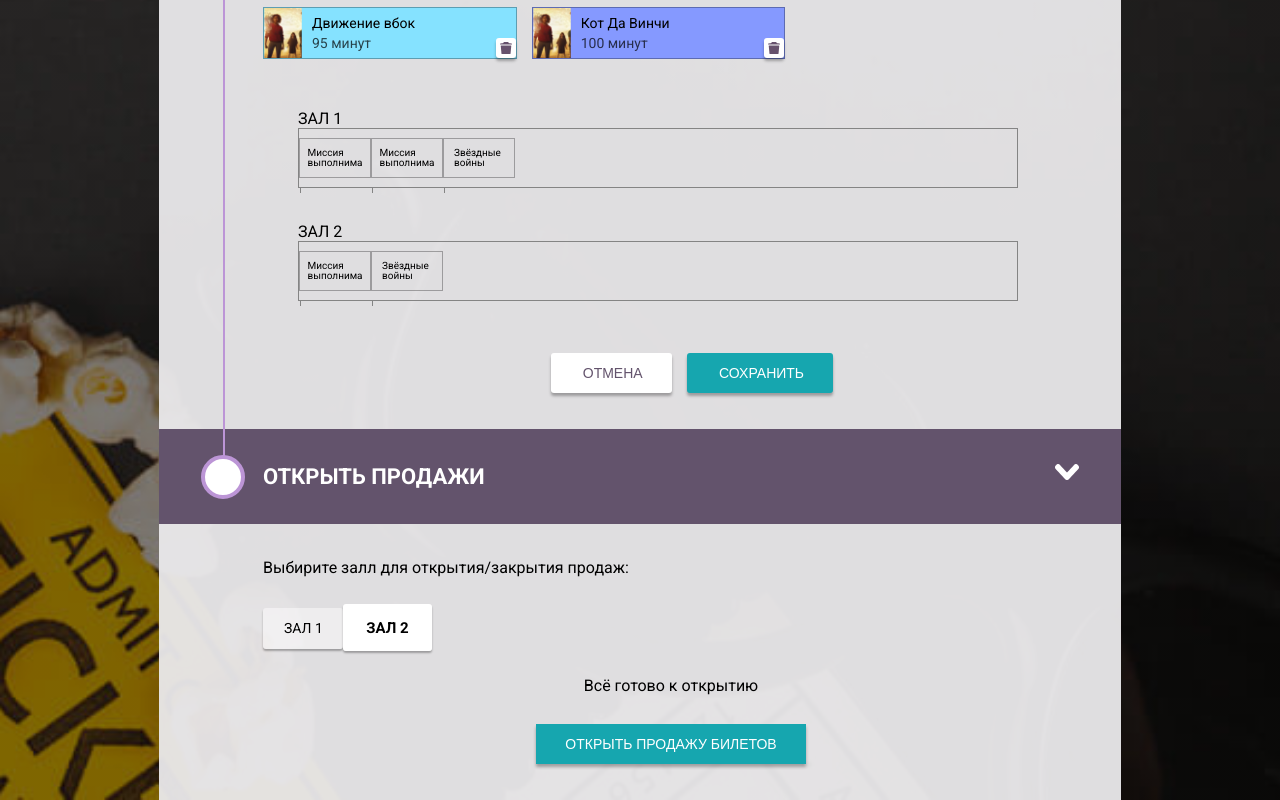
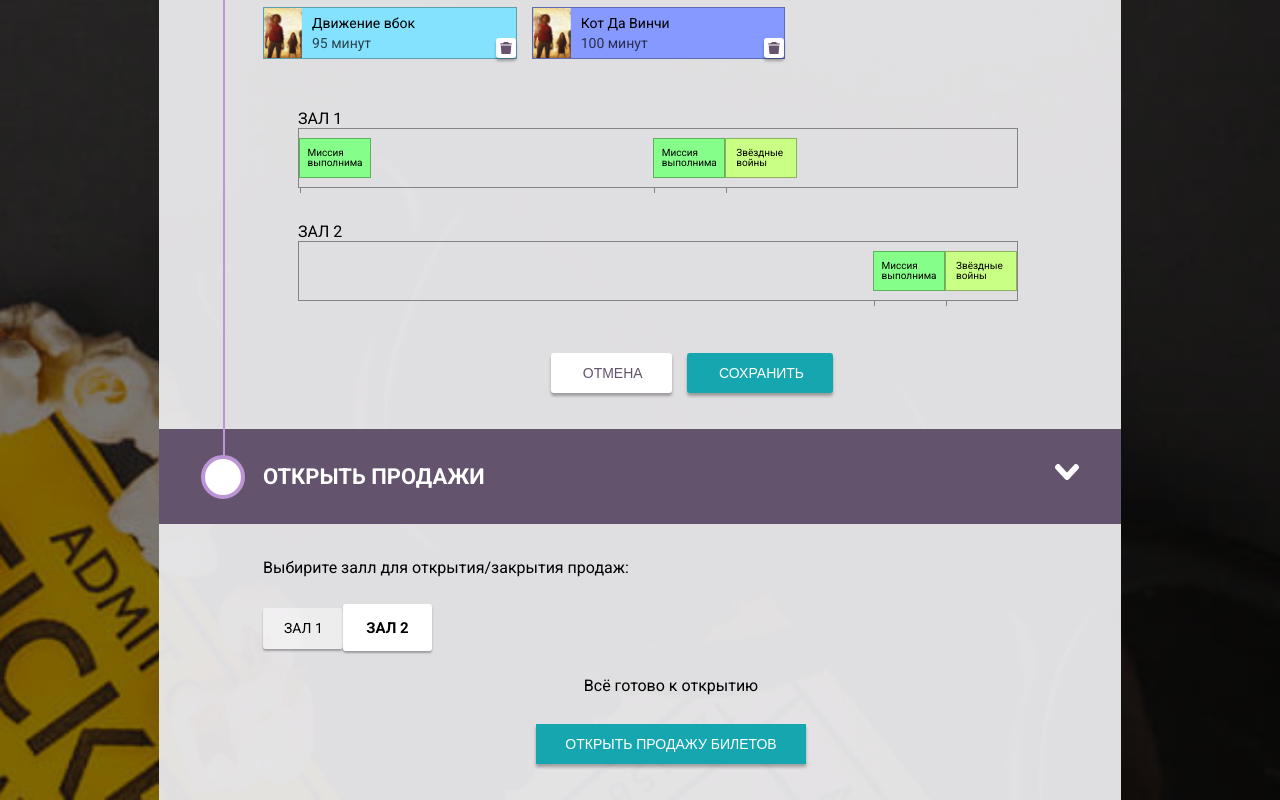
Before and after one commit to antonstatut/diplom, a React (Vite) app: page /#/admin/index in a window 1280 px wide. Shown: the part 2176-2976 px from the top of the page. Built offline with nearby package versions, Linux system fonts and the light colour scheme.

Commit message:
исправил сеанс таймлайн

```diff
--- a/src/admin/AdminIndex.jsx
+++ b/src/admin/AdminIndex.jsx
@@ -292,16 +292,16 @@ export default function AdminIndex() {
                   <div className={s.hall_movies}>
                     <h3 className={s.hall_movies_heading}>Зал 1</h3>
                     <div className={s.seances_timeline}>
-                      <div className={s.session} style={{ start: "1", label: '00:00', bg: "#85FF89" }}>Миссия выполнима</div>
-                      <div className={s.session} style={{ start: "810", label: '12:00', bg: "#85FF89" }}>Миссия выполнима</div>
-                      <div className={s.session} style={{ start: "811", label: '14:00', bg: "#CAFF85" }}>Звёздные войны</div>
+                      <div className={s.session} style={{ "--start": "1", "--label": '00:00', "--bg": "#85FF89" }}>Миссия выполнима</div>
+                      <div className={s.session} style={{ "--start": "810", "--label": '12:00', "--bg": "#85FF89" }}>Миссия выполнима</div>
+                      <div className={s.session} style={{ "--start": "811", "--label": '14:00', "--bg": "#CAFF85" }}>Звёздные войны</div>
                     </div>
                   </div>
                   <div className={s.hall_movies}>
                     <h3 className={s.hall_movies_heading}>Зал 2</h3>
                     <div className={s.seances_timeline}>
-                      <div className={s.session} style={{ start: 1439, label: '19:50', bg: "#85FF89" }}>Миссия выполнима</div>
-                      <div className={s.session} style={{ start: 1440, label: '22:00', bg: "#CAFF85" }}>Звёздные войны</div>
+                      <div className={s.session} style={{ "--start": 1439, "--label": '19:50', "--bg": "#85FF89" }}>Миссия выполнима</div>
+                      <div className={s.session} style={{ "--start": 1440, "--label": '22:00', "--bg": "#CAFF85" }}>Звёздные войны</div>
                     </div>
                   </div>
                 </div>
```
